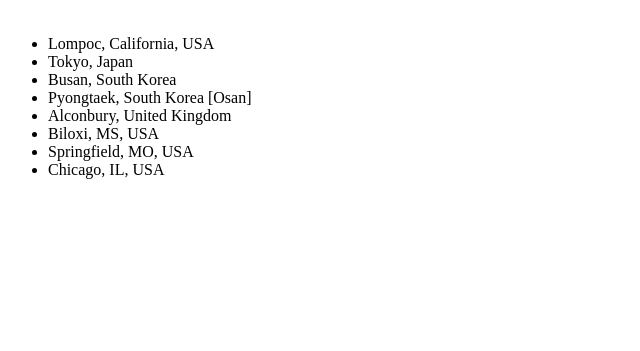
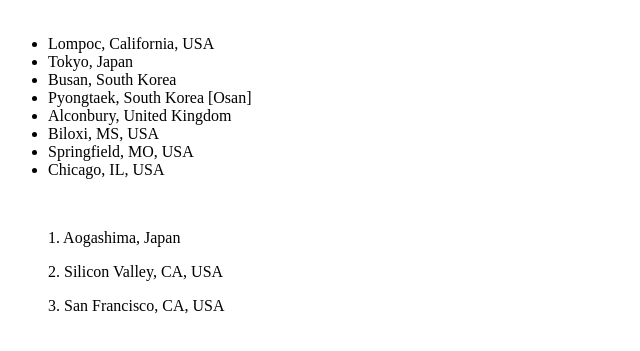
Before and after one commit to mbloom707/SDI-8, a plain HTML site: page index.html in a window 1280 px wide. Shown: the part 183-534 px from the top of the page, without its empty margins (0-640 px from the left). Drawn offline with Linux system fonts and the light colour scheme.

Commit message:
Added Top Three Cities Id Like to Visit

```diff
--- a/index.html
+++ b/index.html
@@ -57,5 +57,17 @@
       </ul>
       <br>
     </nav>
+    <nav>
+      <title><h2>Top Three Cities I'd Like To Visit</h2></title>
+      <ol>
+        1. Aogashima, Japan
+      </ol>
+      <ol>
+        2. Silicon Valley, CA, USA
+      </ol>
+      <ol>
+        3. San Francisco, CA, USA
+      </ol>
+    </nav>
   </body>
 </html>
```
